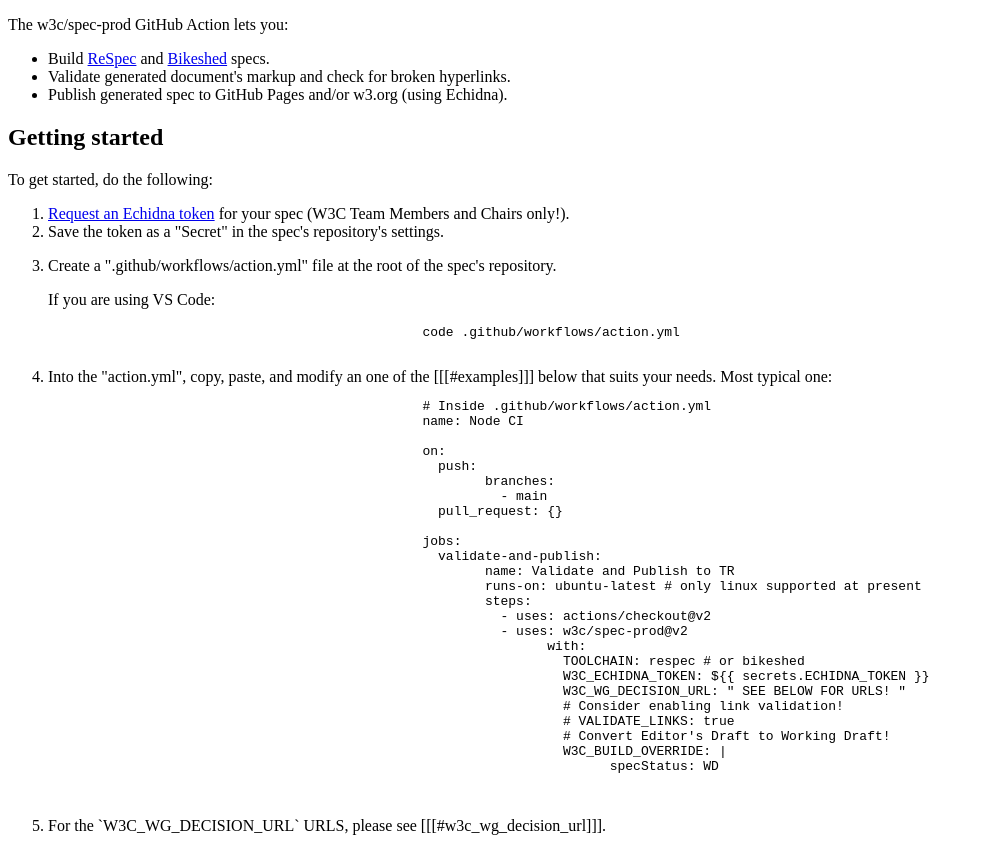
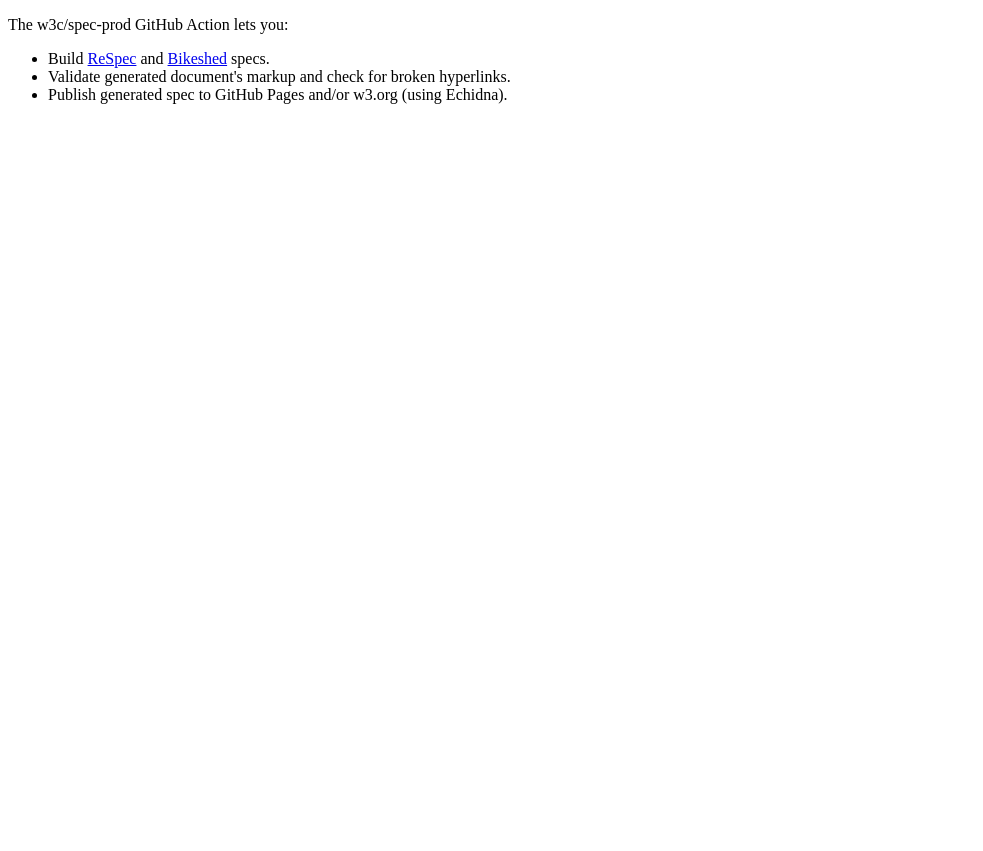
Before and after one commit to w3c/spec-prod, a website: page docs/index.html in a window 1280 px wide. Shown: the whole page, without its empty margins (0-983 px from the left). After the commit the page ends 800 px from the top, so only its background shows below. Drawn offline with Linux system fonts and the light colour scheme.

Commit message:
Make a new README.md in docs

```diff
--- a/docs/index.html
+++ b/docs/index.html
@@ -70,67 +70,11 @@
 				</li>
 			</ul>
 		</section>
-		<section>
-			<h2>Getting started</h2>
-			<p>To get started, do the following:</p>
-			<ol>
-				<li>
-					<a href="https://www.w3.org/Web/publications/register"
-						>Request an Echidna token</a
-					>
-					for your spec (W3C Team Members and Chairs only!).
-				</li>
-				<li>
-					Save the token as a "Secret" in the spec's repository's settings.
-				</li>
-				<li>
-					<p>
-						Create a ".github/workflows/action.yml" file at the root of the
-						spec's repository.
-					</p>
-					<p>If you are using VS Code:</p>
-					<pre class="bash">
-						code .github/workflows/action.yml
-					</pre
-					>
-				</li>
-				<li>
-					Into the "action.yml", copy, paste, and modify an one of the
-					[[[#examples]]] below that suits your needs. Most typical one:
-					<pre class="yml">
-						# Inside .github/workflows/action.yml
-						name: Node CI
-
-						on:
-						  push:
-							branches:
-							  - main
-						  pull_request: {}
-
-						jobs:
-						  validate-and-publish:
-							name: Validate and Publish to TR
-							runs-on: ubuntu-latest # only linux supported at present
-							steps:
-							  - uses: actions/checkout@v2
-							  - uses: w3c/spec-prod@v2
-								with:
-								  TOOLCHAIN: respec # or bikeshed
-								  W3C_ECHIDNA_TOKEN: ${{ secrets.ECHIDNA_TOKEN }}
-								  W3C_WG_DECISION_URL: " SEE BELOW FOR URLS! "
-								  # Consider enabling link validation!
-								  # VALIDATE_LINKS: true
-								  # Convert Editor's Draft to Working Draft!
-								  W3C_BUILD_OVERRIDE: |
-									specStatus: WD
-
-					</pre
-					>
-				</li>
-				<li>
-					For the `W3C_WG_DECISION_URL` URLS, please see [[[#w3c_wg_decision_url]]].
-				</li>
-			</ol>
+		<section
+			id="readme"
+			data-include="README.md"
+			data-include-format="markdown"
+		>
 		</section>
 		<section
 			id="examples"
```
Also changed, not shown: docs/README.md (added).
